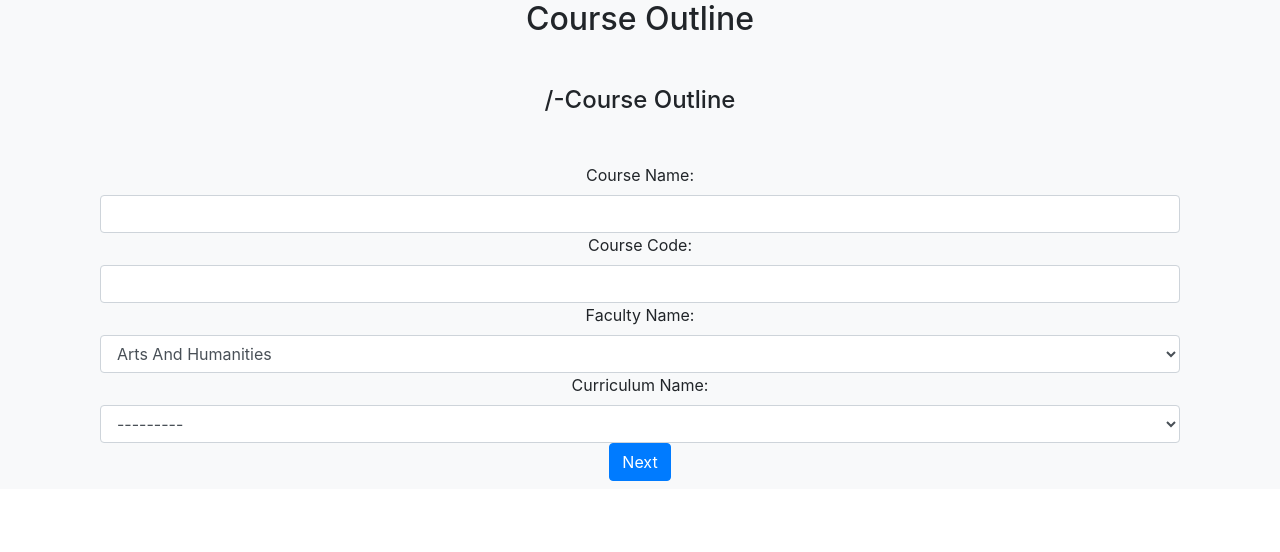
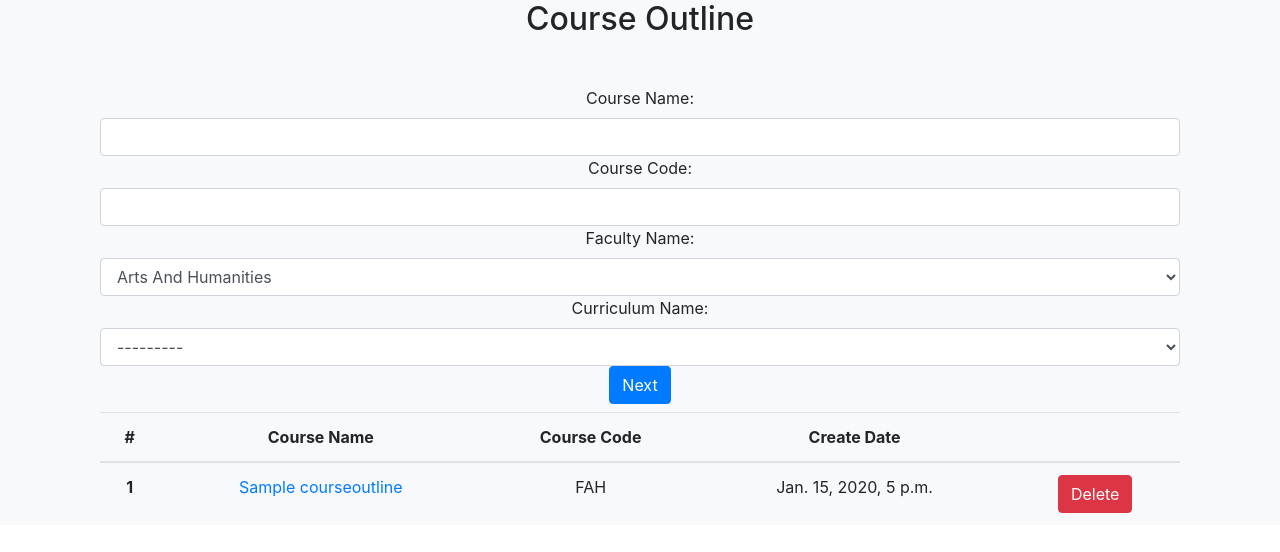
Before and after one commit to arthurringoringo/CourseOutline, a Django app: page /courseoutline/create/courseoutline/ in a window 1280 px wide. Shown: the part 56-608 px from the top of the page. Run offline with Django 3.2, Linux system fonts and the light colour scheme; tables that the repository leaves empty hold one stand-in row (values such as "Sample post"); some libraries are stand-ins or nearby versions.

Commit message:
fix few things

```diff
--- a/Semproject/Courseoutline/templates/Courseoutline/courseOutlineSection.html
+++ b/Semproject/Courseoutline/templates/Courseoutline/courseOutlineSection.html
@@ -9,18 +9,41 @@
             {{courseoutlineForm}}
                 <button type="submit" class="btn btn-primary mb-2" >Next</button>
         </form>
+    <table class="table">
+        <thead>
+            <tr>
+            <th scope="col">#</th>
+            <th scope="col">Course Name</th>
+            <th scope="col">Course Code</th>
+            <th scope="col">Create Date</th>
+            <th scope="col"></th>
+            </tr>
+        </thead>
+        <tbody>
+        {% if courseoutlines %}
+            {% for courseoutline in courseoutlines %}
+                <tr>
+                    <th scope="row">{{forloop.counter}}</th>
+                    <td><a href =" {% url 'courseoutlineupdate' courseoutline.CourseOutlineID %}"> {{courseoutline.CourseName}}</a></td>
+                    <td>{{courseoutline.FacultyName}}</td>
+                    <td>{{courseoutline.CreateDate}}</td>
+                    <td>    <form action = "{% url 'courseoutlinedelete' courseoutline.CourseOutlineID %}" method="POST">
+                                {% csrf_token %}
+                                <button type="submit" class="btn btn-danger">Delete</button>
+                            </form>
+                    </td>
+                </tr>
+            </a>
+            {% endfor %}
+        {% endif %}
+
     {% else %}
+     <h4 class="mb-5">{{courseoutline.CourseName}}|{{courseoutline.CourseCode}}-Course Outline</h4>
     <form method="POST">
         {% csrf_token %}
           {{form.as_p}}
-          <input type="submit" value="Update">
+          <button type="submit" class="btn btn-info" value="Update">Update</button>
     </form>
-
-    <form action = "{% url 'courseoutlinedelete' courseoutline.CourseOutlineID %}" method="POST">
-            {% csrf_token %}
-            <button type="submit" class="btn btn-danger">Delete</button>
-    </form>
-
     {% endif %}
     </div>
 {% endblock %}
--- a/Semproject/Courseoutline/templates/Courseoutline/courseOutlineSection1.html
+++ b/Semproject/Courseoutline/templates/Courseoutline/courseOutlineSection1.html
@@ -3,7 +3,7 @@
 
 {% block content %}
 
-
+ <h4 class="mb-5">{{Course}}|{{CourseID}}-Course Outline</h4>
     <ul class="nav nav-tabs" id="myTab" role="tablist">
         <li class="nav-item"  role="presentation"><a class="nav-link active " id="home-tab" data-toggle="tab" href="#section1" role="tab" aria-controls="home" aria-selected="true">Section 1</a>
         <li class="nav-item"  role="presentation"><a class="nav-link " id="home-tab" data-toggle="tab" href="#section2" role="tab" aria-controls="home" aria-selected="true">Section 2</a>
--- a/Semproject/Courseoutline/templates/Courseoutline/curriculum_Detail.html
+++ b/Semproject/Courseoutline/templates/Courseoutline/curriculum_Detail.html
@@ -5,7 +5,7 @@
 
     <div>
     {% if request.get_full_path == "/courseoutline/create/curriculum/"%}
-        <form action = "{% url 'curriculumcreate' courseoutline.CourseOutlineID %}" method="POST">
+        <form action = "{% url 'curriculumcreate'%}" method="POST">
             {% csrf_token %}
             {{curriculumForm}}
                 <button type="submit" class="btn btn-primary mb-2" >Next</button>
--- a/Semproject/Courseoutline/templates/Courseoutline/generic_index.html
+++ b/Semproject/Courseoutline/templates/Courseoutline/generic_index.html
@@ -72,9 +72,9 @@
 <section class="testimonials text-center bg-light">
     <div class="container">
         <h2 class="mb-5">{{title}}</h2>
-        <h4 class="mb-5">{{Course}}/{{CourseID}}-Course Outline</h4>
-            <div class="container-fluid">
-                {% block content %}{% endblock %}
+
+                <div class="container-fluid">
+                    {% block content %}{% endblock %}
             </div>
      </div>
 </section>
--- a/Semproject/Courseoutline/views.py
+++ b/Semproject/Courseoutline/views.py
@@ -56,13 +56,14 @@ class CurriculumUpdate(UpdateView):
 #### COURSEOUTLINE
 def CourseoutlineCreate(request,template_name='courseoutline/courseOutlineSection.html'):
     courseoutlineForm = CreateCourseOutlineForm()
+    courseoutlines = CourseOutline.objects.all()
 
     if request.method == 'POST':
         courseoutlineForm = CreateCourseOutlineForm(request.POST)
         if courseoutlineForm.is_valid():
             new_courseoutline=courseoutlineForm.save()
         return HttpResponseRedirect(reverse(Courseoutlinesectionscreate, args=(new_courseoutline.pk,)))
-    context = {'courseoutlineForm': courseoutlineForm,'title':'Course Outline'}
+    context = {'courseoutlineForm': courseoutlineForm,'title':'Course Outline','courseoutlines':courseoutlines}
     return render(request,'Courseoutline/courseOutlineSection.html',context)
 
 def CourseoutlineDelete(request,courseoutline_id):
```
